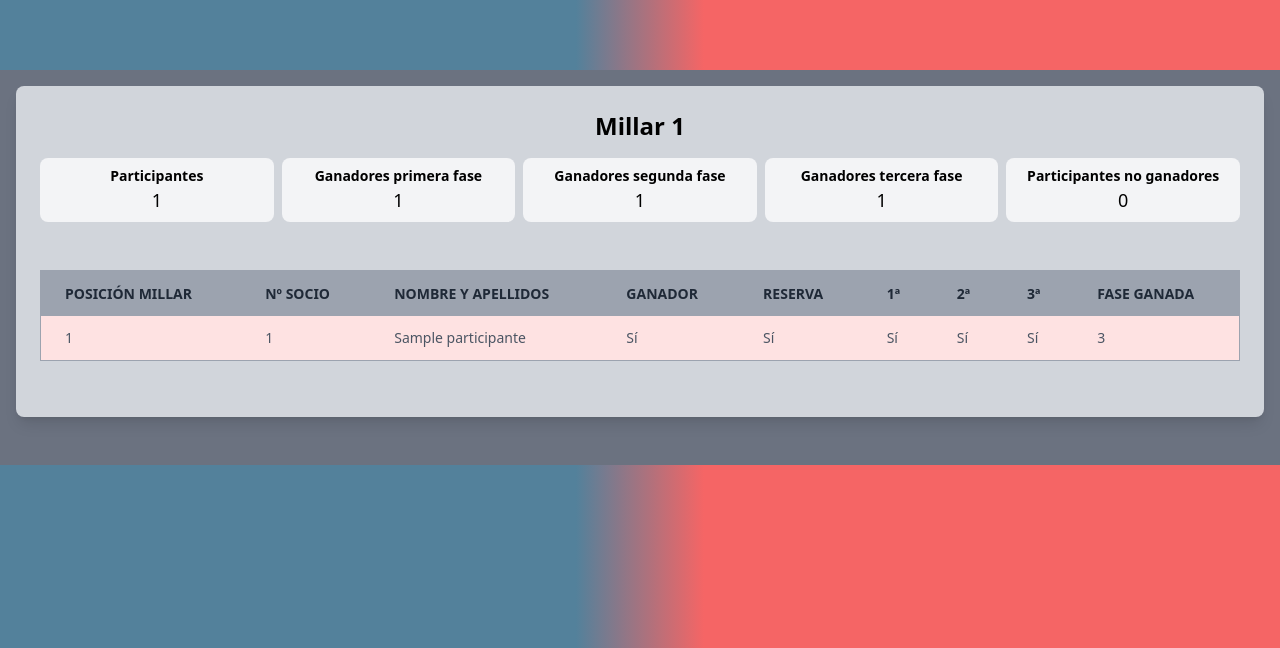
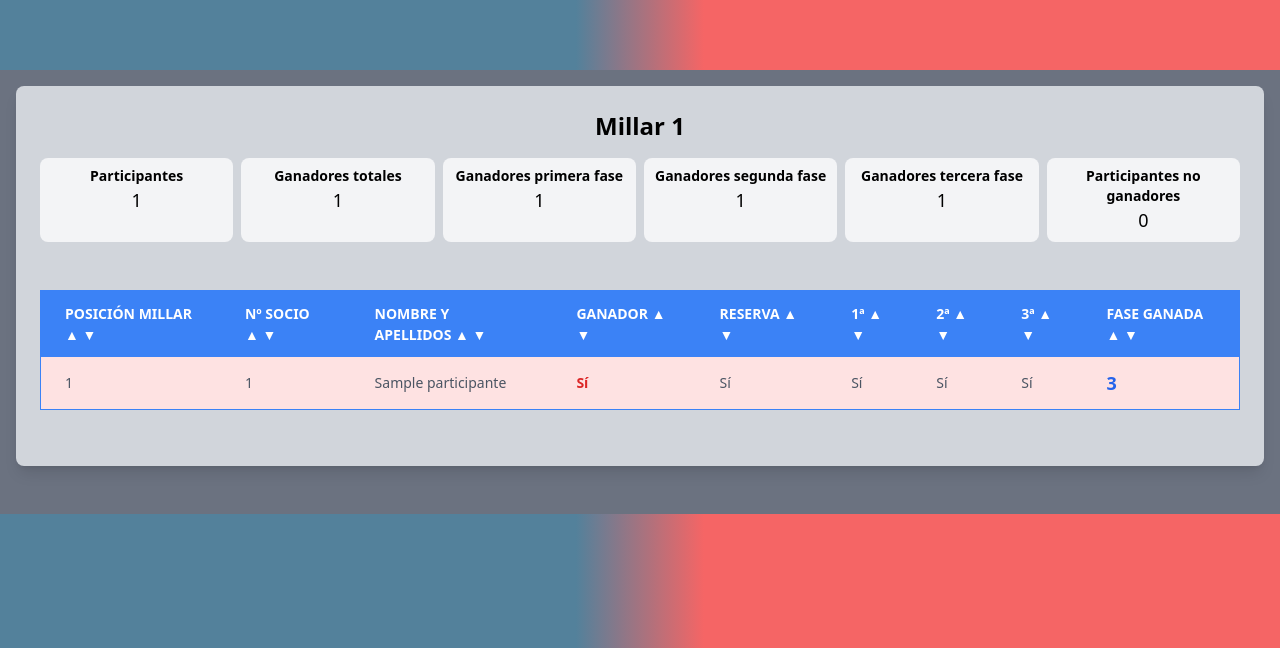
Before and after one commit to PabloElso/sorteo-osasuna, a Django app: page /millares/ in a window 1280 px wide. Shown: the part 216-864 px from the top of the page. Run offline with Django 5.2, Linux system fonts and the light colour scheme; tables that the repository leaves empty hold one stand-in row (values such as "Sample post"); style sheets or scripts are compiled from the project's sources.

Commit message:
JS de ordenación de la tabla

```diff
--- a/templates/secciones/contenido_millares.html
+++ b/templates/secciones/contenido_millares.html
@@ -2,10 +2,14 @@
     {% for millar in sorteo.millares %}
         <div class="mb-8 bg-gray-300 shadow-lg rounded-lg p-6">
             <h2 class="text-2xl text-center font-bold mb-4">{{ millar }}</h2>
-            <div class="grid grid-cols-5 gap-2 mb-4">
+            <div class="grid grid-cols-6 gap-2 mb-4">
                 <div class="bg-gray-100 p-2 rounded-lg text-center">
                     <p class="text-sm font-semibold">Participantes</p>
                     <p class="text-lg">{{ millar.cuenta_participantes }}</p>
+                </div>
+                <div class="bg-gray-100 p-2 rounded-lg text-center">
+                    <p class="text-sm font-semibold">Ganadores totales</p>
+                    <p class="text-lg">{{ millar.cuenta_participantes_ganadores }}</p>
                 </div>
                 <div class="bg-gray-100 p-2 rounded-lg text-center">
                     <p class="text-sm font-semibold">Ganadores primera fase</p>
--- a/templates/secciones/tabla_participantes.html
+++ b/templates/secciones/tabla_participantes.html
@@ -1,43 +1,97 @@
 <div class="container mx-auto py-8">
     <div class="overflow-x-auto">
-        <table class="min-w-full bg-white border border-gray-400">
+        <table class="min-w-full bg-white border border-blue-500">
             <thead>
-                <tr class="bg-gray-400 text-gray-800 uppercase text-sm leading-normal">
-                    {% if not_millar %}
-                    {% else %}
-                        <th class="py-3 px-6 text-left">Millar</th>
-                    {% endif %}
-                    <th class="py-3 px-6 text-left">Posición Millar</th>
-                    <th class="py-3 px-6 text-left">Nº Socio</th>
-                    <th class="py-3 px-6 text-left">Nombre y Apellidos</th>
-                    <th class="py-3 px-6 text-left">Ganador</th>
-                    <th class="py-3 px-6 text-left">Reserva</th>
-                    <th class="py-3 px-6 text-left">1ª</th>
-                    <th class="py-3 px-6 text-left">2ª</th>
-                    <th class="py-3 px-6 text-left">3ª</th>
-                    <th class="py-3 px-6 text-left">Fase ganada</th>
+                <tr class="bg-blue-500 text-white uppercase text-sm leading-normal">
+                    <th class="py-3 px-6 text-left {% if not_millar %}hidden{% endif %}" data-column="millar">
+                        Millar
+                        <span class="sort-icons">
+                            <span class="sort-asc cursor-pointer">&#9650;</span>
+                            <span class="sort-desc cursor-pointer">&#9660;</span>
+                        </span>
+                    </th>
+                    <th class="py-3 px-6 text-left" data-column="posicion_millar">
+                        Posición Millar
+                        <span class="sort-icons">
+                            <span class="sort-asc cursor-pointer">&#9650;</span>
+                            <span class="sort-desc cursor-pointer">&#9660;</span>
+                        </span>
+                    </th>
+                    <th class="py-3 px-6 text-left" data-column="numero_socio">
+                        Nº Socio
+                        <span class="sort-icons">
+                            <span class="sort-asc cursor-pointer">&#9650;</span>
+                            <span class="sort-desc cursor-pointer">&#9660;</span>
+                        </span>
+                    </th>
+                    <th class="py-3 px-6 text-left" data-column="nombre_y_apellidos">
+                        Nombre y Apellidos
+                        <span class="sort-icons">
+                            <span class="sort-asc cursor-pointer">&#9650;</span>
+                            <span class="sort-desc cursor-pointer">&#9660;</span>
+                        </span>
+                    </th>
+                    <th class="py-3 px-6 text-left" data-column="ganador">
+                        Ganador
+                        <span class="sort-icons">
+                            <span class="sort-asc cursor-pointer">&#9650;</span>
+                            <span class="sort-desc cursor-pointer">&#9660;</span>
+                        </span>
+                    </th>
+                    <th class="py-3 px-6 text-left" data-column="reserva_tercera_fase">
+                        Reserva
+                        <span class="sort-icons">
+                            <span class="sort-asc cursor-pointer">&#9650;</span>
+                            <span class="sort-desc cursor-pointer">&#9660;</span>
+                        </span>
+                    </th>
+                    <th class="py-3 px-6 text-left" data-column="ganador_primera_fase">
+                        1ª
+                        <span class="sort-icons">
+                            <span class="sort-asc cursor-pointer">&#9650;</span>
+                            <span class="sort-desc cursor-pointer">&#9660;</span>
+                        </span>
+                    </th>
+                    <th class="py-3 px-6 text-left" data-column="ganador_segunda_fase">
+                        2ª
+                        <span class="sort-icons">
+                            <span class="sort-asc cursor-pointer">&#9650;</span>
+                            <span class="sort-desc cursor-pointer">&#9660;</span>
+                        </span>
+                    </th>
+                    <th class="py-3 px-6 text-left" data-column="ganador_tercera_fase">
+                        3ª
+                        <span class="sort-icons">
+                            <span class="sort-asc cursor-pointer">&#9650;</span>
+                            <span class="sort-desc cursor-pointer">&#9660;</span>
+                        </span>
+                    </th>
+                    <th class="py-3 px-6 text-left" data-column="fase_ganada">
+                        Fase ganada
+                        <span class="sort-icons">
+                            <span class="sort-asc cursor-pointer">&#9650;</span>
+                            <span class="sort-desc cursor-pointer">&#9660;</span>
+                        </span>
+                    </th>
                 </tr>
             </thead>
             <tbody class="text-gray-600 text-sm font-light">
                 {% for participante in participantes %}
-                <tr class="border-b border-gray-400 {% if participante.ganador_primera_fase %}bg-red-100 hover:bg-red-200{% elif participante.ganador_segunda_fase %}bg-yellow-100 hover:bg-yellow-200{% elif participante.ganador_tercera_fase %}bg-blue-100 hover:bg-blue-200{% else %}bg-gray-100 hover:bg-gray-200{% endif %}">
-                    {% if not_millar %}
-                    {% else %}
-                        <td class="py-3 px-6 text-left whitespace-nowrap">{{ participante.millar }}</td>
-                    {% endif %}
-                    <td class="py-3 px-6 text-left">{{ participante.posicion_millar }}</td>
-                    <td class="py-3 px-6 text-left">{{ participante.numero_socio }}</td>
-                    <td class="py-3 px-6 text-left">{{ participante.nombre_y_apellidos }}</td>
-                    <td class="py-3 px-6 text-left">
+                <tr class="border-b border-blue-500 {% if participante.ganador %}bg-red-100 hover:bg-red-200{% else %}bg-gray-100 hover:bg-gray-200{% endif %}">
+                    <td class="py-3 px-6 text-left whitespace-nowrap {% if not_millar %}hidden{% endif %}" data-column="millar">{{ participante.millar }}</td>
+                    <td class="py-3 px-6 text-left" data-column="posicion_millar">{{ participante.posicion_millar }}</td>
+                    <td class="py-3 px-6 text-left" data-column="numero_socio">{{ participante.numero_socio }}</td>
+                    <td class="py-3 px-6 text-left" data-column="nombre_y_apellidos">{{ participante.nombre_y_apellidos }}</td>
+                    <td class="py-3 px-6 text-left" data-column="ganador">
                         {% if participante.ganador is None %}
                             No se ha sorteado
                         {% elif participante.ganador %}
-                            Sí
+                            <span class="text-red-600 font-bold">Sí</span>
                         {% else %}
                             No
                         {% endif %}
                     </td>
-                    <td class="py-3 px-6 text-left">
+                    <td class="py-3 px-6 text-left" data-column="reserva_tercera_fase">
                         {% if participante.reserva_tercera_fase is None %}
                             No se ha sorteado
                         {% elif participante.reserva_tercera_fase %}
@@ -46,7 +100,7 @@
                             No
                         {% endif %}
                     </td>
-                    <td class="py-3 px-6 text-left">
+                    <td class="py-3 px-6 text-left" data-column="ganador_primera_fase">
                         {% if participante.ganador_primera_fase is None %}
                             No se ha sorteado
                         {% elif participante.ganador_primera_fase %}
@@ -55,7 +109,7 @@
                             No
                         {% endif %}
                     </td>
-                    <td class="py-3 px-6 text-left">
+                    <td class="py-3 px-6 text-left" data-column="ganador_segunda_fase">
                         {% if participante.ganador_segunda_fase is None %}
                             No se ha sorteado
                         {% elif participante.ganador_segunda_fase %}
@@ -64,7 +118,7 @@
                             No
                         {% endif %}
                     </td>
-                    <td class="py-3 px-6 text-left">
+                    <td class="py-3 px-6 text-left" data-column="ganador_tercera_fase">
                         {% if participante.ganador_tercera_fase is None %}
                             No se ha sorteado
                         {% elif participante.ganador_tercera_fase %}
@@ -73,10 +127,49 @@
                             No
                         {% endif %}
                     </td>
-                    <td class="py-3 px-6 text-left">{{ participante.fase_ganada }}</td>
+                    <td class="py-3 px-6 text-left" data-column="fase_ganada">
+                        <span class="text-blue-600 font-bold text-lg">{{ participante.fase_ganada }}</span>
+                    </td>
                 </tr>
                 {% endfor %}
             </tbody>
         </table>
     </div>
 </div>
+
+<script>
+    document.querySelectorAll('.sort-asc, .sort-desc').forEach(function(icon) {
+        icon.addEventListener('click', function() {
+            var th = icon.closest('th');
+            var table = th.closest('table');
+            var column = th.getAttribute('data-column');
+            var order = icon.classList.contains('sort-asc') ? 'asc' : 'desc';
+            sortTable(table, column, order);
+        });
+    });
+
+    function sortTable(table, column, order) {
+        var tbody = table.querySelector('tbody');
+        var rows = Array.from(tbody.querySelectorAll('tr'));
+
+        rows.sort(function(a, b) {
+            var aText = a.querySelector('td[data-column="' + column + '"]').textContent.trim();
+            var bText = b.querySelector('td[data-column="' + column + '"]').textContent.trim();
+
+            if (!isNaN(aText) && !isNaN(bText)) {
+                aText = parseFloat(aText);
+                bText = parseFloat(bText);
+            }
+
+            if (order === 'asc') {
+                return aText > bText ? 1 : -1;
+            } else {
+                return aText < bText ? 1 : -1;
+            }
+        });
+
+        rows.forEach(function(row) {
+            tbody.appendChild(row);
+        });
+    }
+</script>
```
